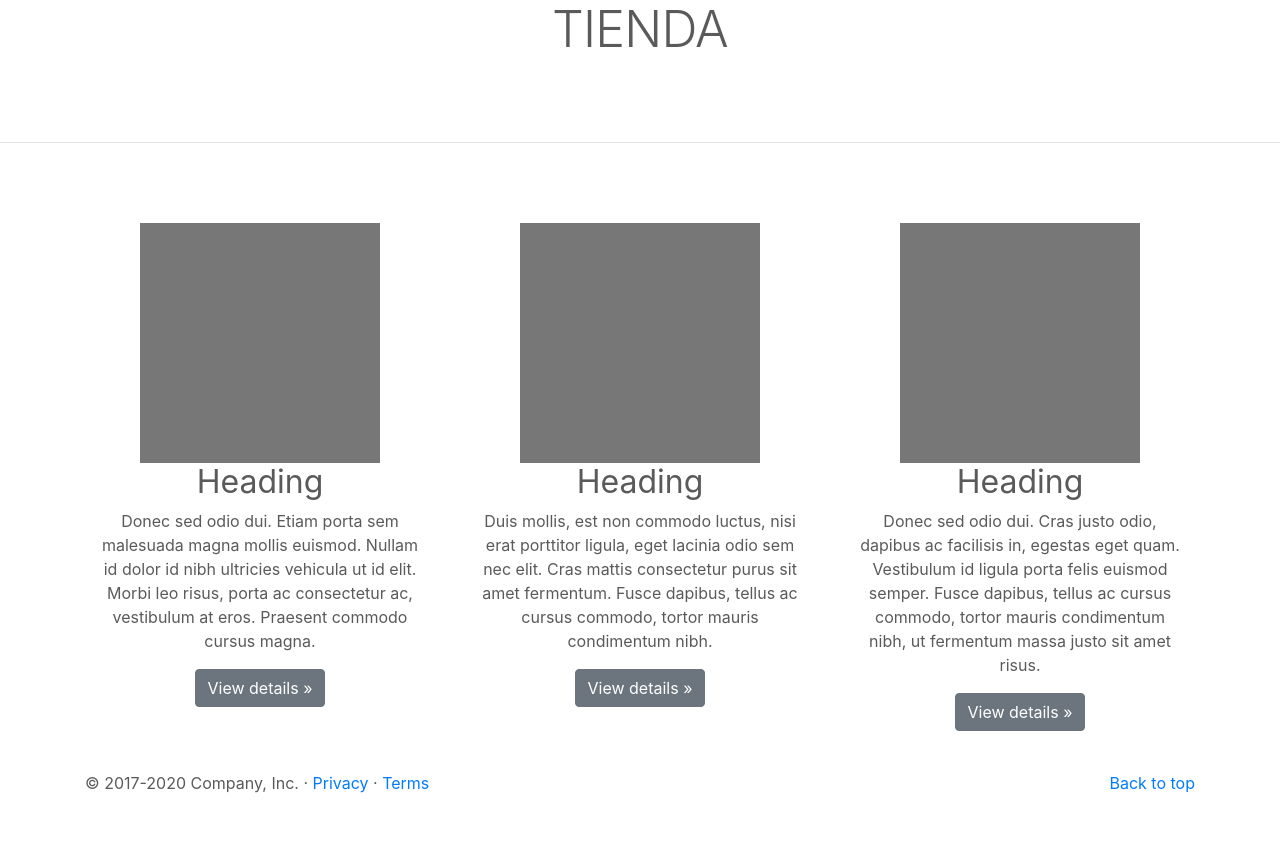
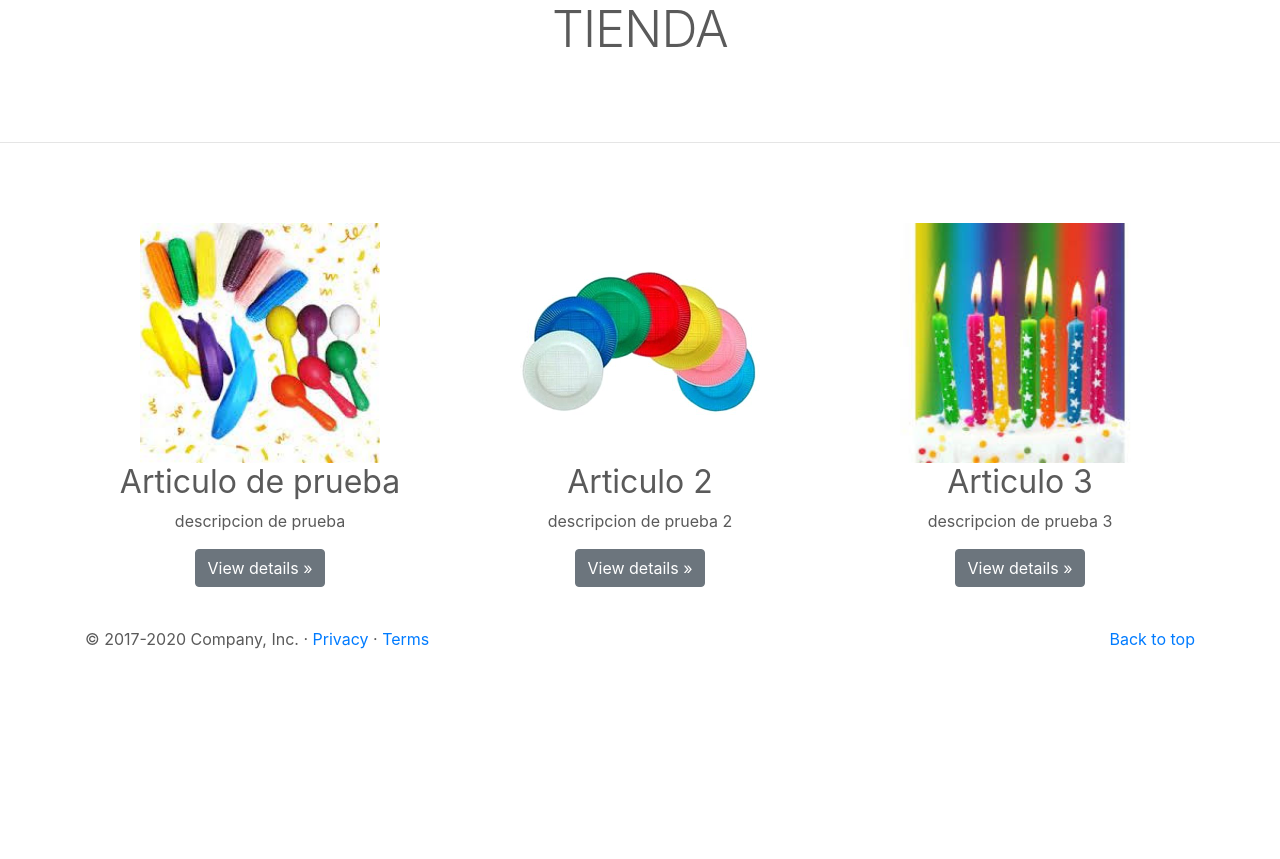
Before and after one commit to k0lst0m13r/roque_vagoneta, a Django app: page /tienda in a window 1280 px wide. Shown: the part 156-1015 px from the top of the page. After the commit the page ends 805 px from the top, so only its background shows below. Run offline with Django 3.2, Linux system fonts and the light colour scheme; data comes from the database, SQL or seed files in the repository; both versions use the stored data as it was after the commit; some libraries are stand-ins or nearby versions.

Commit message:
vista articulos en template 'Tienda' OK!

```diff
--- a/roque_vagoneta/roque_vago_app/templates/roque_vago_app/tienda.html
+++ b/roque_vagoneta/roque_vago_app/templates/roque_vago_app/tienda.html
@@ -20,24 +20,16 @@
  <div class="container marketing">
 
    <div class="row">
+
+     {% for articulo in articulos %}
      <div class="col-lg-4">
-       <svg class="bd-placeholder-img"  width="240" height="240" xmlns="http://www.w3.org/2000/svg" preserveAspectRatio="xMidYMid slice" focusable="false" role="img" aria-label="Placeholder: 140x140"><title>Placeholder</title><rect width="100%" height="100%" fill="#777"/><text x="50%" y="50%" fill="#777" dy=".3em">140x140</text></svg>
-       <h2>Heading</h2>
-       <p>Donec sed odio dui. Etiam porta sem malesuada magna mollis euismod. Nullam id dolor id nibh ultricies vehicula ut id elit. Morbi leo risus, porta ac consectetur ac, vestibulum at eros. Praesent commodo cursus magna.</p>
+       <img src="{{ articulo.imagen.url }}" width="240" height="240" alt="">
+       <!--svg class="bd-placeholder-img"  width="240" height="240"  preserveAspectRatio="xMidYMid slice" focusable="false" role="img" aria-label="Placeholder: 140x140"><title>Placeholder</title><rect width="100%" height="100%" fill="#777"/><text x="50%" y="50%" fill="#777" dy=".3em">140x140</text></svg-->
+       <h2>{{ articulo.nombre }}</h2>
+       <p>{{ articulo.descripcion }}</p>
        <p><a class="btn btn-secondary" href="#" role="button">View details &raquo;</a></p>
      </div><!-- /.col-lg-4 -->
-     <div class="col-lg-4">
-       <svg class="bd-placeholder-img" width="240" height="240" xmlns="http://www.w3.org/2000/svg" preserveAspectRatio="xMidYMid slice" focusable="false" role="img" aria-label="Placeholder: 140x140"><title>Placeholder</title><rect width="100%" height="100%" fill="#777"/><text x="50%" y="50%" fill="#777" dy=".3em">140x140</text></svg>
-       <h2>Heading</h2>
-       <p>Duis mollis, est non commodo luctus, nisi erat porttitor ligula, eget lacinia odio sem nec elit. Cras mattis consectetur purus sit amet fermentum. Fusce dapibus, tellus ac cursus commodo, tortor mauris condimentum nibh.</p>
-       <p><a class="btn btn-secondary" href="#" role="button">View details &raquo;</a></p>
-     </div><!-- /.col-lg-4 -->
-     <div class="col-lg-4">
-       <svg class="bd-placeholder-img" width="240" height="240" xmlns="http://www.w3.org/2000/svg" preserveAspectRatio="xMidYMid slice" focusable="false" role="img" aria-label="Placeholder: 140x140"><title>Placeholder</title><rect width="100%" height="100%" fill="#777"/><text x="50%" y="50%" fill="#777" dy=".3em">140x140</text></svg>
-       <h2>Heading</h2>
-       <p>Donec sed odio dui. Cras justo odio, dapibus ac facilisis in, egestas eget quam. Vestibulum id ligula porta felis euismod semper. Fusce dapibus, tellus ac cursus commodo, tortor mauris condimentum nibh, ut fermentum massa justo sit amet risus.</p>
-       <p><a class="btn btn-secondary" href="#" role="button">View details &raquo;</a></p>
-     </div><!-- /.col-lg-4 -->
+      {% endfor %}
    </div><!-- /.row -->
 
 
--- a/roque_vagoneta/roque_vago_app/views.py
+++ b/roque_vagoneta/roque_vago_app/views.py
@@ -1,11 +1,14 @@
 from django.shortcuts import render, HttpResponse
+from roque_vago_app.models import *
 
 # Create your views here.
 def index(request):
     return render(request, 'roque_vago_app/index.html')
 
 def tienda(request):
-    return render(request,'roque_vago_app/tienda.html')
+    articulos = Articulo.objects.all()
+    ctx = {'articulos': articulos}
+    return render(request,'roque_vago_app/tienda.html', ctx)
 
 def contacto(request):
     return render(request, 'roque_vago_app/contacto.html')
--- a/roque_vagoneta/roque_vagoneta/settings.py
+++ b/roque_vagoneta/roque_vagoneta/settings.py
@@ -104,7 +104,7 @@ AUTH_PASSWORD_VALIDATORS = [
 # Internationalization
 # https://docs.djangoproject.com/en/3.2/topics/i18n/
 
-LANGUAGE_CODE = 'en-us'
+LANGUAGE_CODE = 'es-la'
 
 TIME_ZONE = 'UTC'
 
@@ -121,7 +121,7 @@ USE_TZ = True
 STATIC_URL = '/static/'
 
 MEDIA_URL = '/media/'
-MEDIA_ROOT = BASE_DIR / 'media'
+MEDIA_ROOT = BASE_DIR /'media'
 # Default primary key field type
 # https://docs.djangoproject.com/en/3.2/ref/settings/#default-auto-field
 
--- a/roque_vagoneta/roque_vagoneta/urls.py
+++ b/roque_vagoneta/roque_vagoneta/urls.py
@@ -16,6 +16,8 @@ Including another URLconf
 from django.contrib import admin
 from django.urls import path
 from roque_vago_app import views
+from django.conf import settings
+from django.conf.urls.static import static
 
 urlpatterns = [
     path('admin/', admin.site.urls),
@@ -23,3 +25,6 @@ urlpatterns = [
     path("tienda", views.tienda, name="tienda"),
     path("contacto", views.contacto, name="contacto"),
 ]
+
+if settings.DEBUG:
+        urlpatterns += static(settings.MEDIA_URL, document_root=settings.MEDIA_ROOT)
```
Also changed, not shown: roque_vagoneta/db.sqlite3, roque_vagoneta/media/articulos/maracas.jpeg (added), roque_vagoneta/media/articulos/platos.jpg (added), roque_vagoneta/media/articulos/testimonials-1.jpg (added), roque_vagoneta/media/articulos/testimonials-2.jpg (added), roque_vagoneta/media/articulos/testimonials-3.jpg (added), roque_vagoneta/media/articulos/velas.jpg (added).
